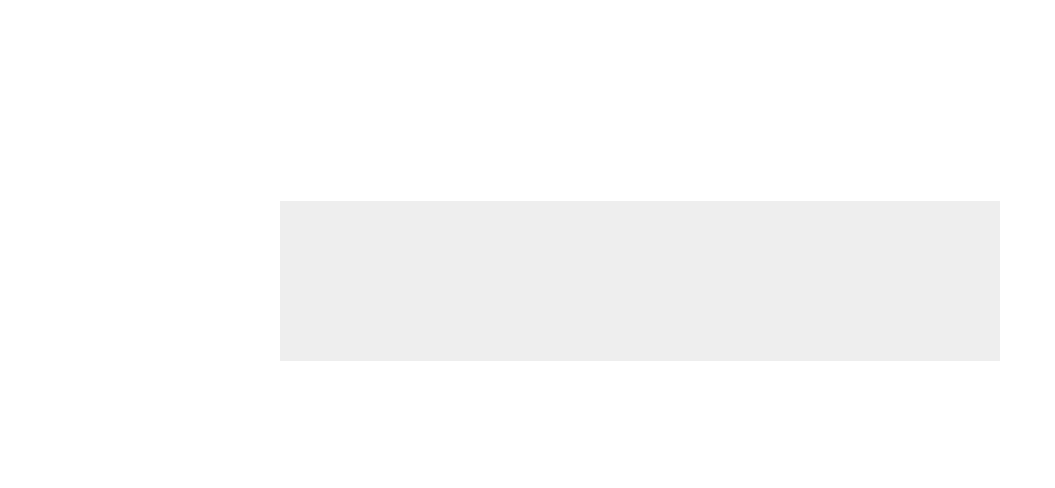
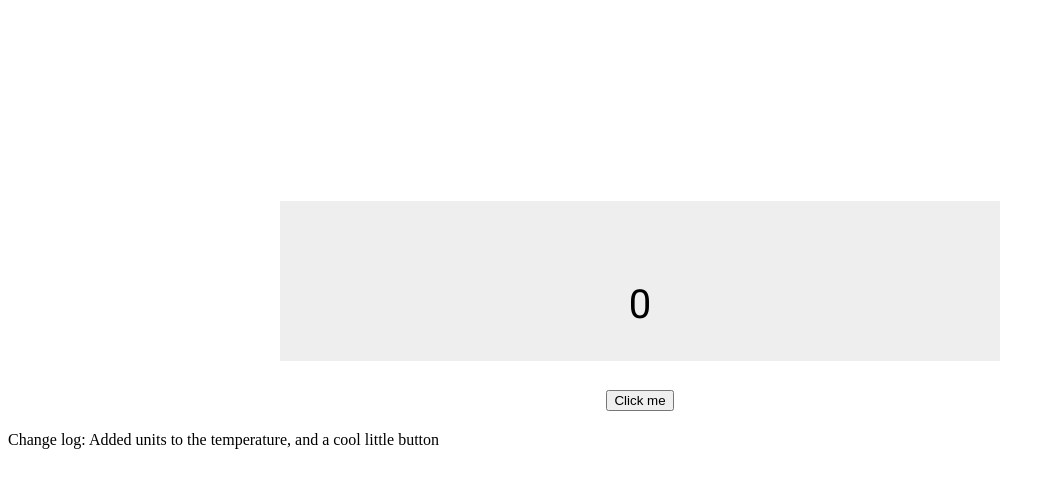
Before and after one commit to Dereekk/derek, a plain HTML site: page index.html in a window 1280 px wide. Shown: the part 170-658 px from the top of the page, without its empty margins (0-1055 px from the left). Drawn offline with nearby package versions, Linux system fonts and the light colour scheme; no server answers.

Commit message:
Update index.html

```diff
--- a/index.html
+++ b/index.html
@@ -28,9 +28,14 @@
                 <div class="temp"></div>
             </div>
             <div class="calculator">
-
+                <P id="eh">0</P>
+                <button id="button">Click me</button>
             </div>
         </div>
         <script src="./index.js" async defer></script>
+        <div class="footer">
+            <p>Change log: Added units to the temperature, and a cool little button</p>
+        </div>
+
     </body>
 </html>
```
